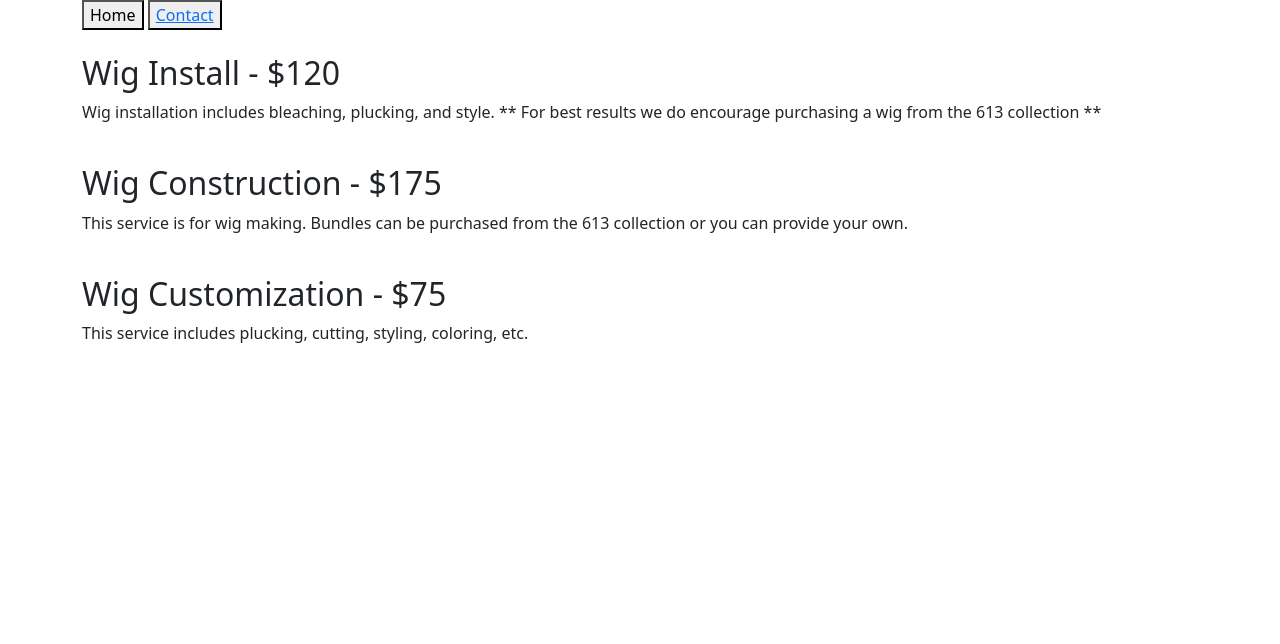
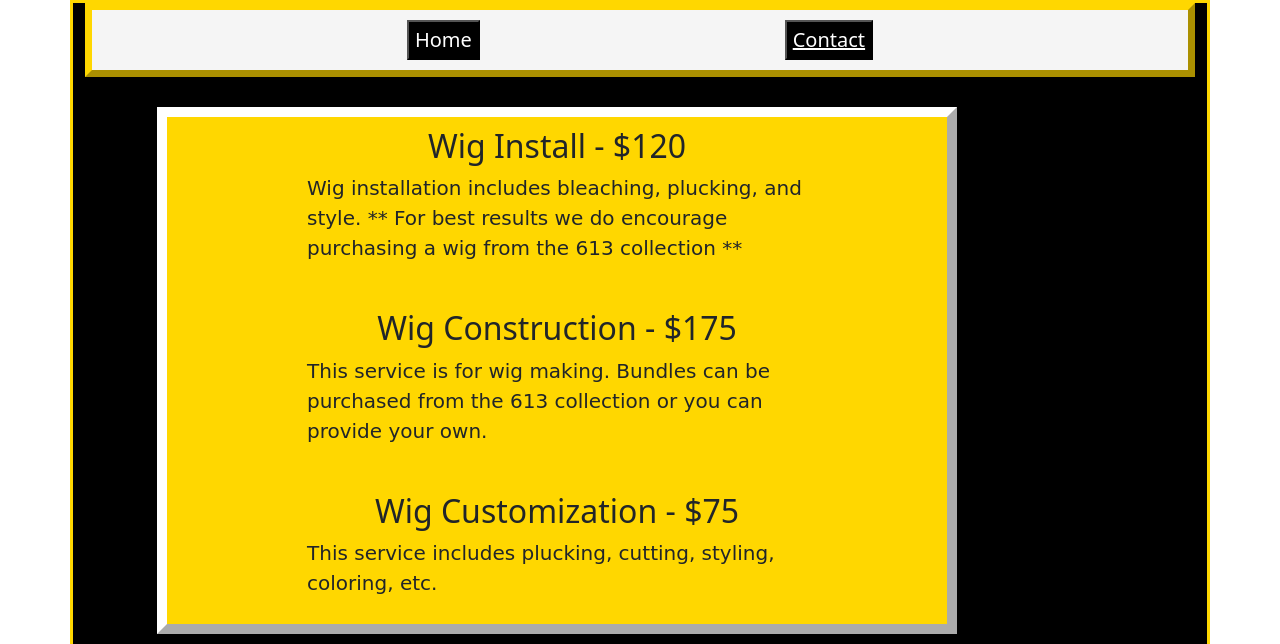
Before and after one commit to AbdulConteh/613_Xtensions, a Flask app: page / in a window 1280 px wide. Shown: the top 644 px of the page. Before the commit the page ends 343 px from the top, so only its background shows below. Run offline with Flask 2, Linux system fonts and the light colour scheme; grey boxes are pictures that could not be loaded.

Commit message:
adding images and css

```diff
--- /dev/null
+++ b/flask_app/static/style.css
@@ -0,0 +1,42 @@
+.container {
+    background-color: black;
+    border: gold solid 3px;
+    height: 800px;
+    font-size: 20px;
+}
+.nav-bar {
+    background-color: whitesmoke;
+    display: flex;
+    justify-content: space-evenly;
+    height: 74px;
+    border: outset gold 7px;
+    padding: 10px;
+}
+
+button, a {
+    background-color: black;
+    color: white;
+}
+
+.services {
+    background-color: gold;
+    width: 800px;
+    display: flex;
+    flex-direction: column;
+    align-items: center;
+    margin-left: 72px;
+    padding: 10px;
+    border: outset white 10px;
+}
+
+.gallery {
+    border: whitesmoke 3px solid;
+    height: fit-content;
+    color: whitesmoke;
+}
+
+p {
+    width:500px;
+    font-family: cursive;
+
+}
--- a/flask_app/templates/home.html
+++ b/flask_app/templates/home.html
@@ -6,7 +6,8 @@
     <meta name="viewport" content="width=device-width, initial-scale=1.0">
     <link href="https://cdn.jsdelivr.net/npm/bootstrap@5.1.3/dist/css/bootstrap.min.css" rel="stylesheet" integrity="sha384-1BmE4kWBq78iYhFldvKuhfTAU6auU8tT94WrHftjDbrCEXSU1oBoqyl2QvZ6jIW3" crossorigin="anonymous">
     <script src="https://cdn.jsdelivr.net/npm/bootstrap@5.1.3/dist/js/bootstrap.bundle.min.js" integrity="sha384-ka7Sk0Gln4gmtz2MlQnikT1wXgYsOg+OMhuP+IlRH9sENBO0LRn5q+8nbTov4+1p" crossorigin="anonymous"></script>
-    <title>Document</title>
+    <link rel="stylesheet" type="text/css" href="{{ url_for('static', filename='style.css') }}">
+    <title>Home</title>
 </head>
 <body>
     <div class="container">
@@ -16,7 +17,7 @@
         </div>
         <br>
         <div class="services">
-            <h2> Wig Install - $120 </h2>
+            <h2 > Wig Install - $120 </h2>
             <p>
                 Wig installation includes bleaching, plucking, and style.
                 ** For best results we do encourage purchasing a wig from the 613 collection **
@@ -31,6 +32,11 @@
             <h2> Wig Customization - $75 </h2>
             <p> This service includes plucking, cutting, styling, coloring, etc. </p>
         </div>
+        <br>
+        <div class="gallery">
+            <h2> Gallery </h2>
+            <img src="{{ url_for('static', filename='__.png') }}">
+        </div>
     </div>
 </body>
 </html>
```
Also changed, not shown: flask_app/templates/contact.html (+14 -0 lines), flask_app/static/imgs/200EAAA0-7DBC-4912-9093-48813773EFF4.jpg (added), flask_app/static/imgs/3A14AF5B-B944-4EB6-BF52-7451B0299F6E.jpg (added), flask_app/static/imgs/BCF3268D-FE78-4EFF-8B88-436CB9B347CE.jpg (added), flask_app/static/imgs/C9B2F033-7F57-414C-9B1F-763F145650FA.jpg (added), flask_app/static/imgs/IMG_3319.jpg (added), flask_app/static/imgs/IMG_3730.jpg (added), flask_app/static/imgs/IMG_3731.jpg (added), flask_app/static/imgs/IMG_3732.jpg (added), flask_app/static/imgs/IMG_4192.jpg (added), flask_app/static/imgs/IMG_9348.jpeg (added), flask_app/static/imgs/IMG_9810.jpg (added).
